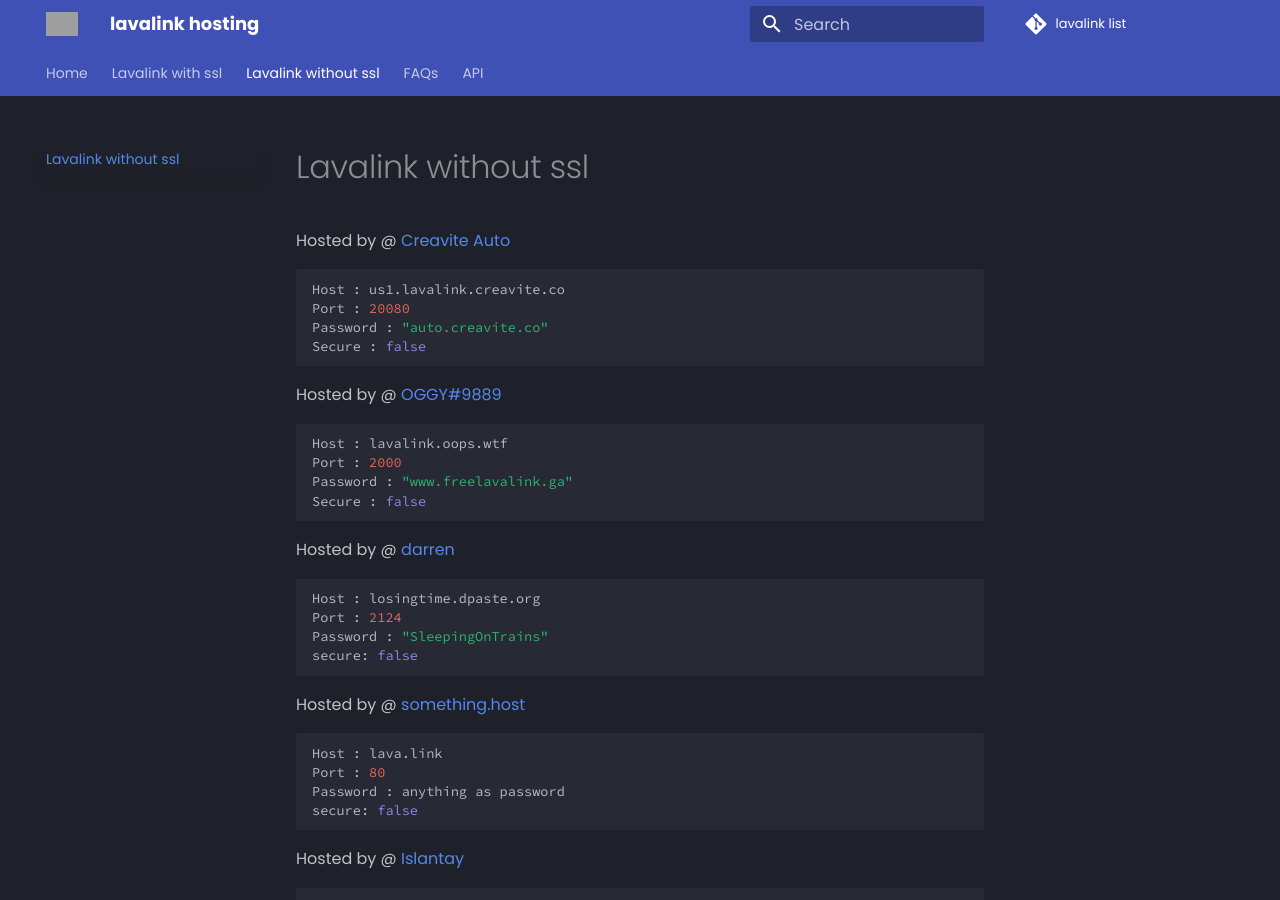
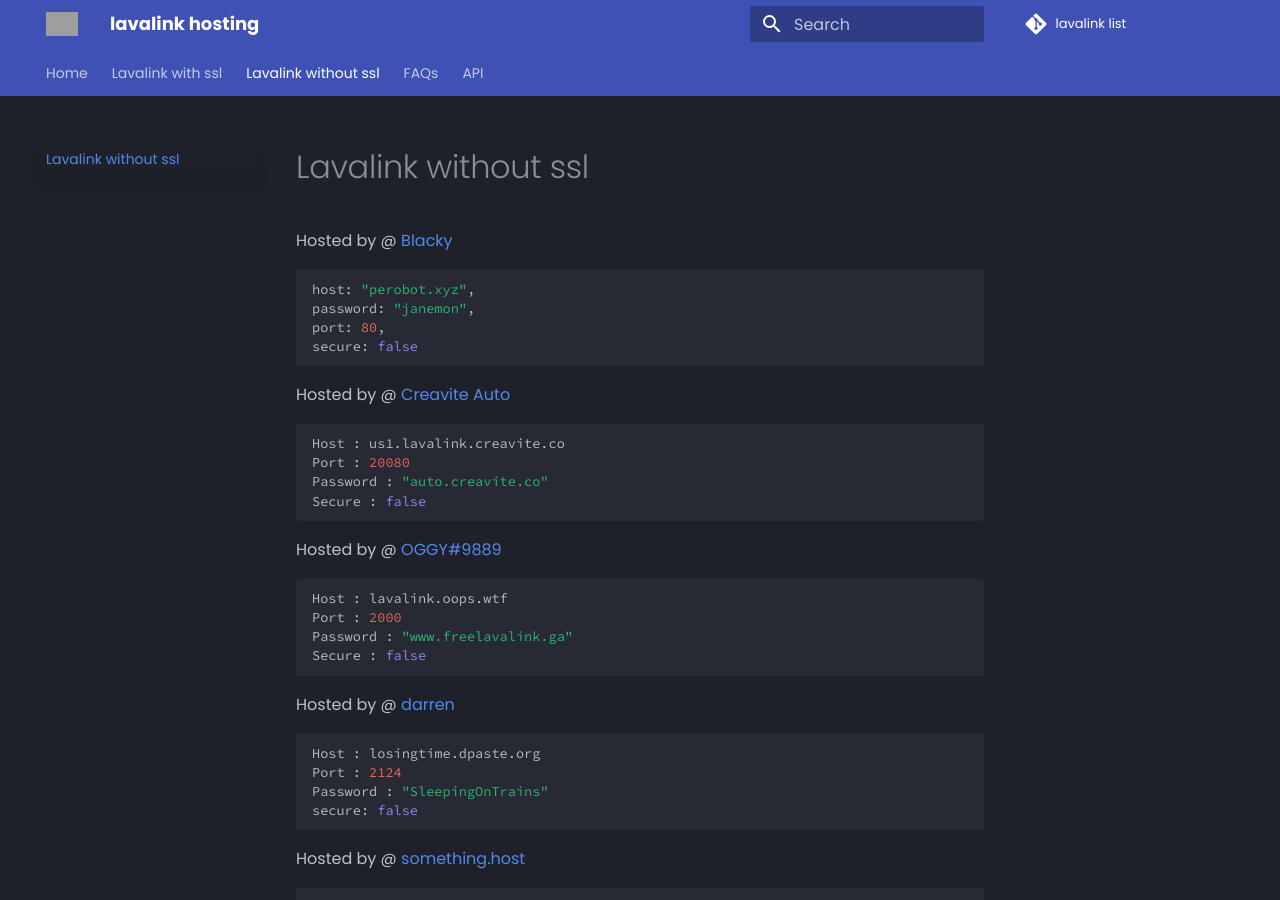
Before and after one commit to DarrenOfficial/lavalink-list, an MkDocs documentation site: the page built from docs/NoSSL/lavalink-without-ssl.md, in a window 1280 px wide and 900 px high. Built offline with MkDocs 1.6.1 and Material for MkDocs 9.7.7, drawn with Linux system fonts in a browser that asks for light colours; comment, search, counter and statistics services are not loaded; grey boxes are pictures that could not be loaded.

Commit message:
Update lavalink-without-ssl.md

````diff
--- a/docs/NoSSL/lavalink-without-ssl.md
+++ b/docs/NoSSL/lavalink-without-ssl.md
@@ -4,6 +4,13 @@ description: Without SSL should work out of the box!
 ---
 
 ---
+Hosted by @ [Blacky](https://github.com/brblacky)
+```bash
+host: "perobot.xyz",
+password: "janemon",
+port: 80,
+secure: false
+```
 Hosted by @ [Creavite Auto](https://auto.creavite.co/?utm_source=lavalinklist&utm_medium=display&utm_campaign=lavalinklist)
 ```bash
 Host : us1.lavalink.creavite.co
````
